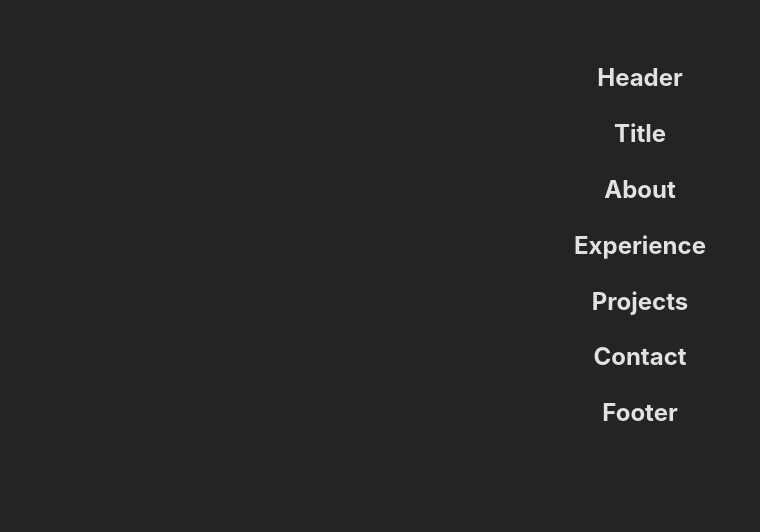
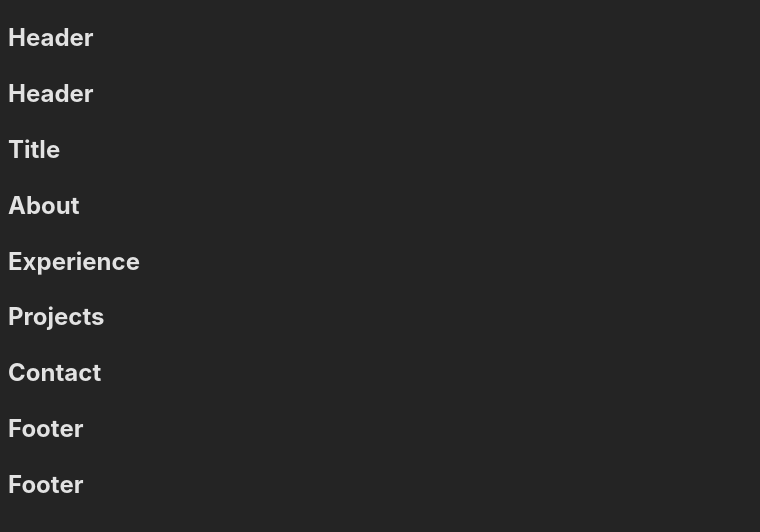
Before and after one commit to Fornari-Inc/fornari-client, a React (Vite) app: page / in a window 1280 px wide. Shown: the top 532 px of the page, without its empty margins (0-760 px from the left). Built offline with nearby package versions, Linux system fonts and the light colour scheme.

Commit message:
format updated

```diff
--- a/src/App.tsx
+++ b/src/App.tsx
@@ -1,16 +1,16 @@
-
-import './styles/App.css'
-import Layout from './layout/Layout'
-import About from './components/About'
-import Contact from './components/Contact'
-import Experience from './components/Experience'
-import Projects from './components/Projects'
-import Title from './components/Title'
+import Layout from './layout/Layout';
+import Header from './components/Header';
+import Footer from './components/Footer';
+import About from './components/About';
+import Contact from './components/Contact';
+import Experience from './components/Experience';
+import Projects from './components/Projects';
+import Title from './components/Title';
 
 function App() {
-
   return (
     <>
+      <Header />
       <Layout>
         <Title />
         <About />
@@ -18,8 +18,9 @@ function App() {
         <Projects />
         <Contact />
       </Layout>
+      <Footer />
     </>
-  )
+  );
 }
 
-export default App
+export default App;
```
Lines whose indentation alone changed are shown as unchanged.
